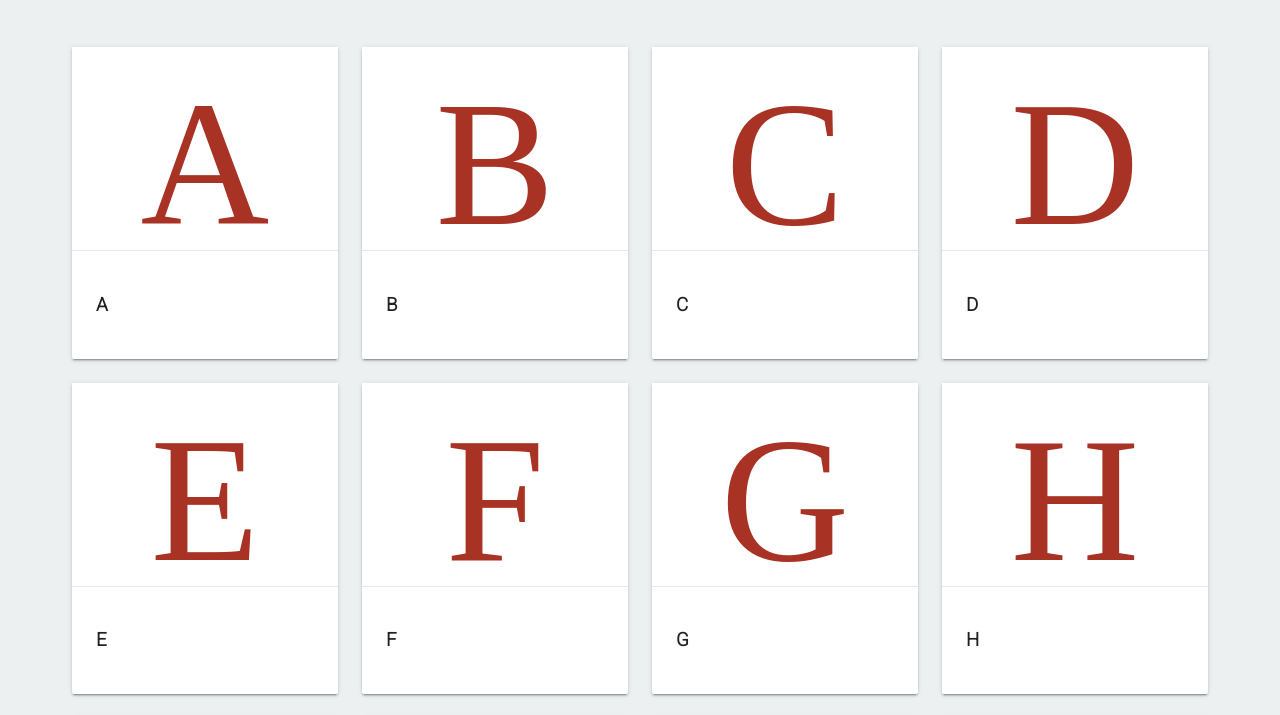
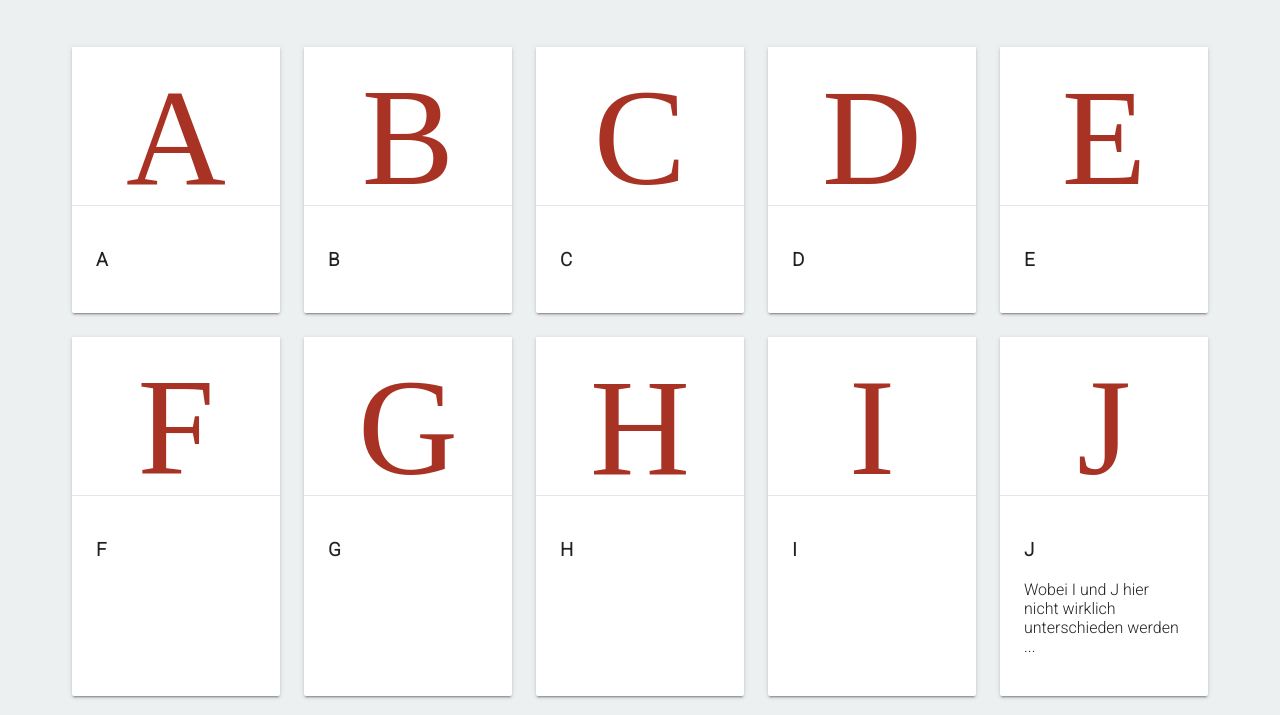
Before and after one commit to maybegeek/Schopf1397, a plain HTML site: page index.htm in a window 1280 px wide. Shown: the part 696-1411 px from the top of the page. Drawn offline with Linux system fonts and the light colour scheme; files whose address does not match are found by name.

Commit message:
better grid, max 5

```diff
--- a/githubio/style.css
+++ b/githubio/style.css
@@ -58,7 +58,6 @@ header figure {
 
 header figure img {
   width: 100%;
-  display: block;
 }
 
 header figure figcaption {
@@ -68,7 +67,7 @@ header figure figcaption {
 
 main {
   display: grid;
-  grid-template-columns: repeat( auto-fit, minmax(240px, 1fr) );
+  grid-template-columns: repeat( auto-fit, minmax(200px, 1fr) );
   grid-gap: 24px;
 }
 
@@ -93,8 +92,8 @@ main .item.start {
 
 .glyph {
   text-align: center;
-  font: 140px/0.9 "Schopf1397-Web";
-  font-size: calc(140px + 3vw);
+  font: 100px/0.9 "Schopf1397-Web";
+  font-size: calc(100px + 3vw);
   width: 100%;
   padding: 14% 0 2% 0;
   margin: 0;
```
